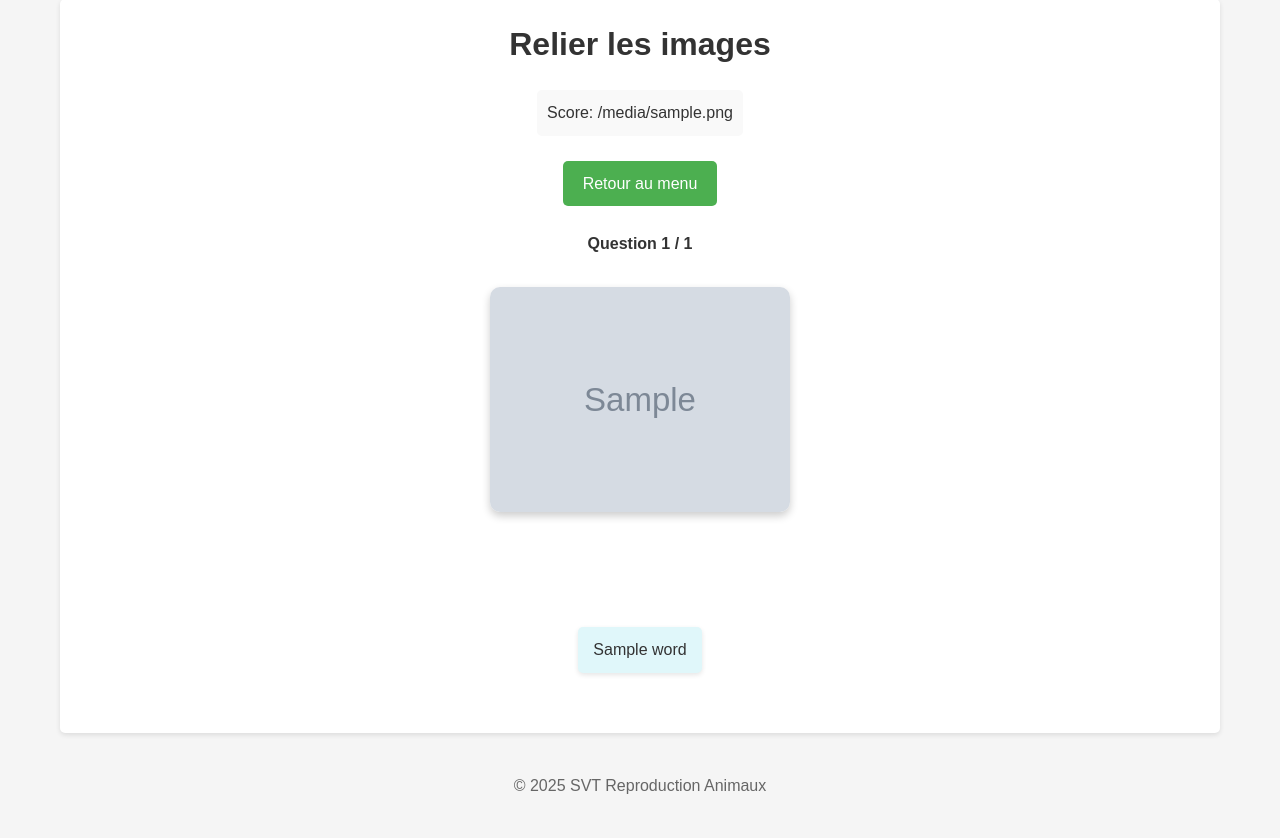
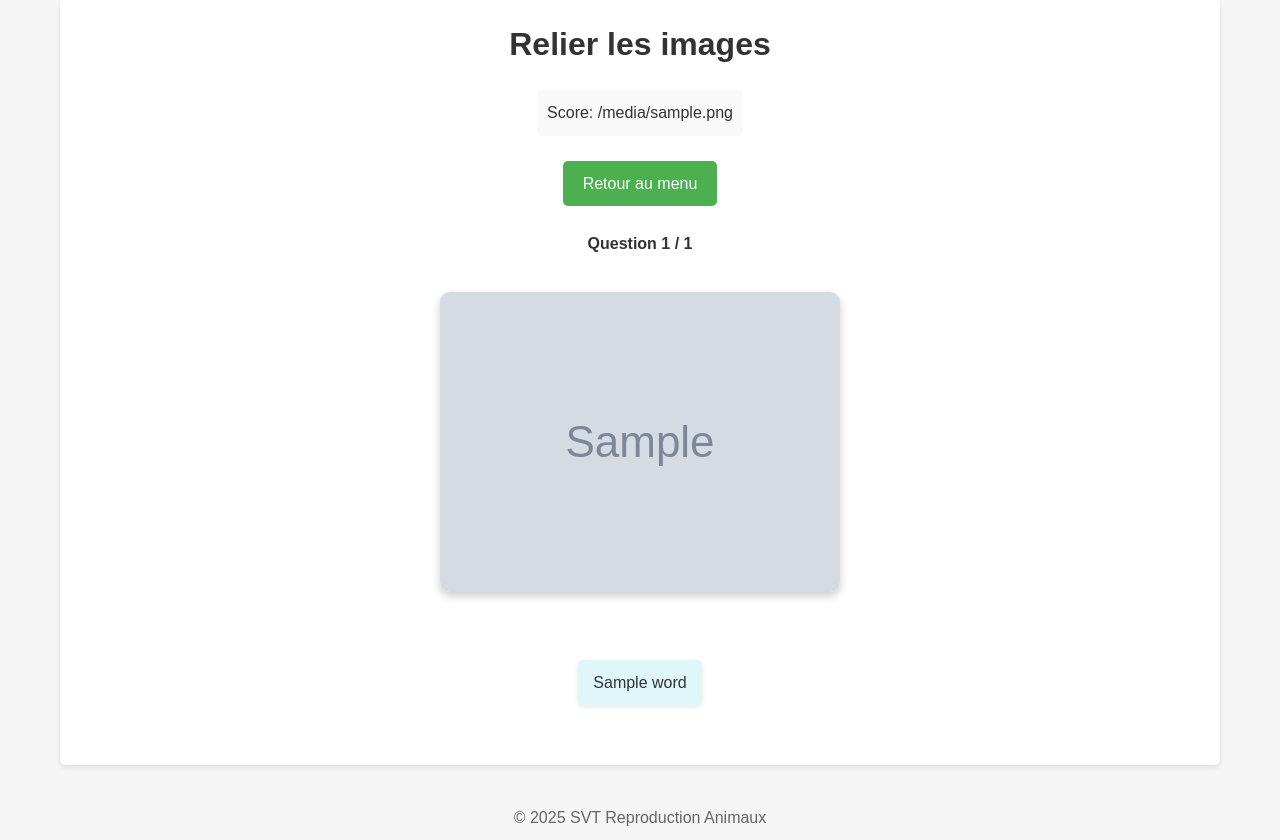
Before and after one commit to AlexMyddleware/svt-reproduction-animaux, a Flask app: template src/svt_app/templates/relier_images.html in a window 1280 px wide. Shown: the part 145-985 px from the top of the page. Before the commit the page ends 939 px from the top, so only its background shows below. Run offline with Flask 3, Linux system fonts and the light colour scheme; the template is opened without the code that fills it: most values are stand-ins (such as "Sample title", 1, 10 or a date in 2020); grey boxes marked "Sample" are stand-in pictures.

Commit message:
bigger image

```diff
--- a/src/svt_app/static/css/relier_images.css
+++ b/src/svt_app/static/css/relier_images.css
@@ -27,15 +27,14 @@
 }
 
 .image-container {
-    margin: 30px auto;
+    margin: 20px auto;
     position: relative;
-    width: 300px;
-    height: 300px;
+    display: inline-block;
 }
 
 #central-image {
-    max-width: 100%;
-    max-height: 100%;
+    max-width: min(400px, 60vw);
+    height: auto;
     border-radius: 10px;
     box-shadow: 0 4px 8px rgba(0, 0, 0, 0.2);
 }
```
